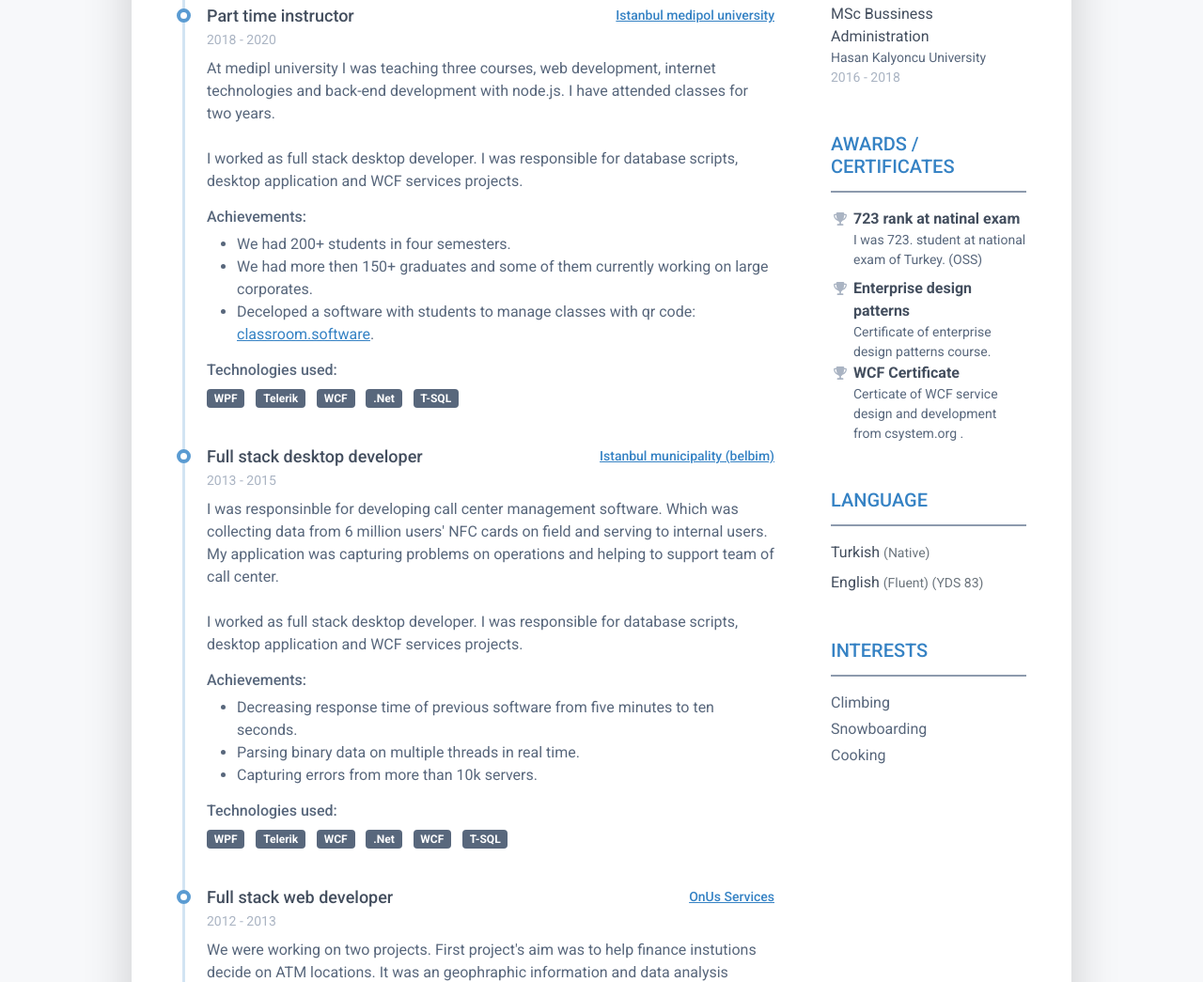
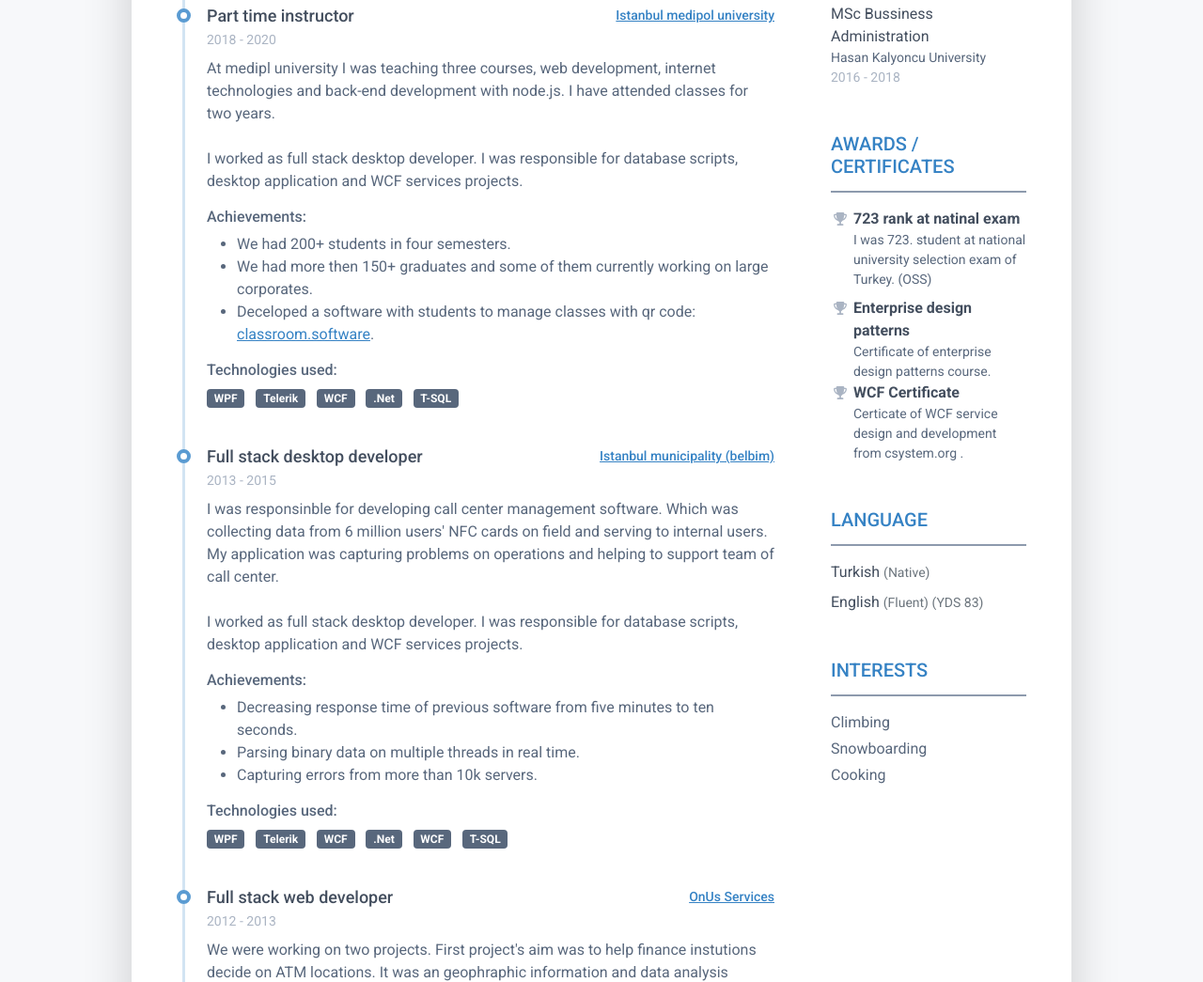
Before and after one commit to osmanraifgunes/osmanraifgunes.github.io, a plain HTML site: page index.html in a window 1280 px wide. Shown: the part 984-2029 px from the top of the page at 94% size. Drawn offline with Linux system fonts and the light colour scheme.

Commit message:
Awrd fix

```diff
--- a/index.html
+++ b/index.html
@@ -458,7 +458,7 @@
 										<i class="resume-award-icon fas fa-trophy position-absolute" data-fa-transform="shrink-2"></i>
 										<div class="resume-award-name">723 rank at natinal exam </div>
 										<div class="resume-award-desc">
-											I was 723. student at national exam of Turkey. (OSS)
+											I was 723. student at national university selection exam of Turkey. (OSS)
 										</div>
 									</li>
 									<li class="mb-0 ps-4 position-relative">
```
